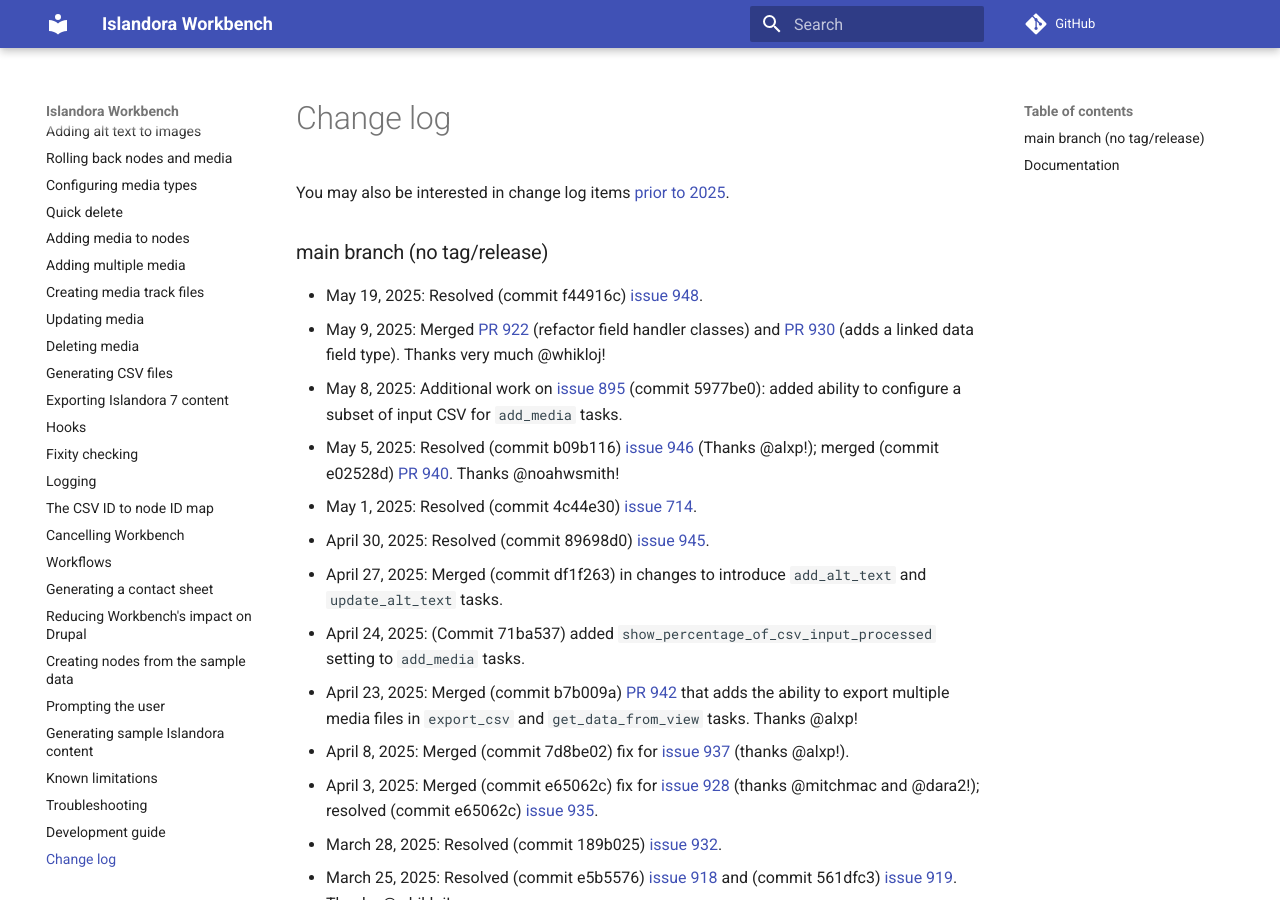
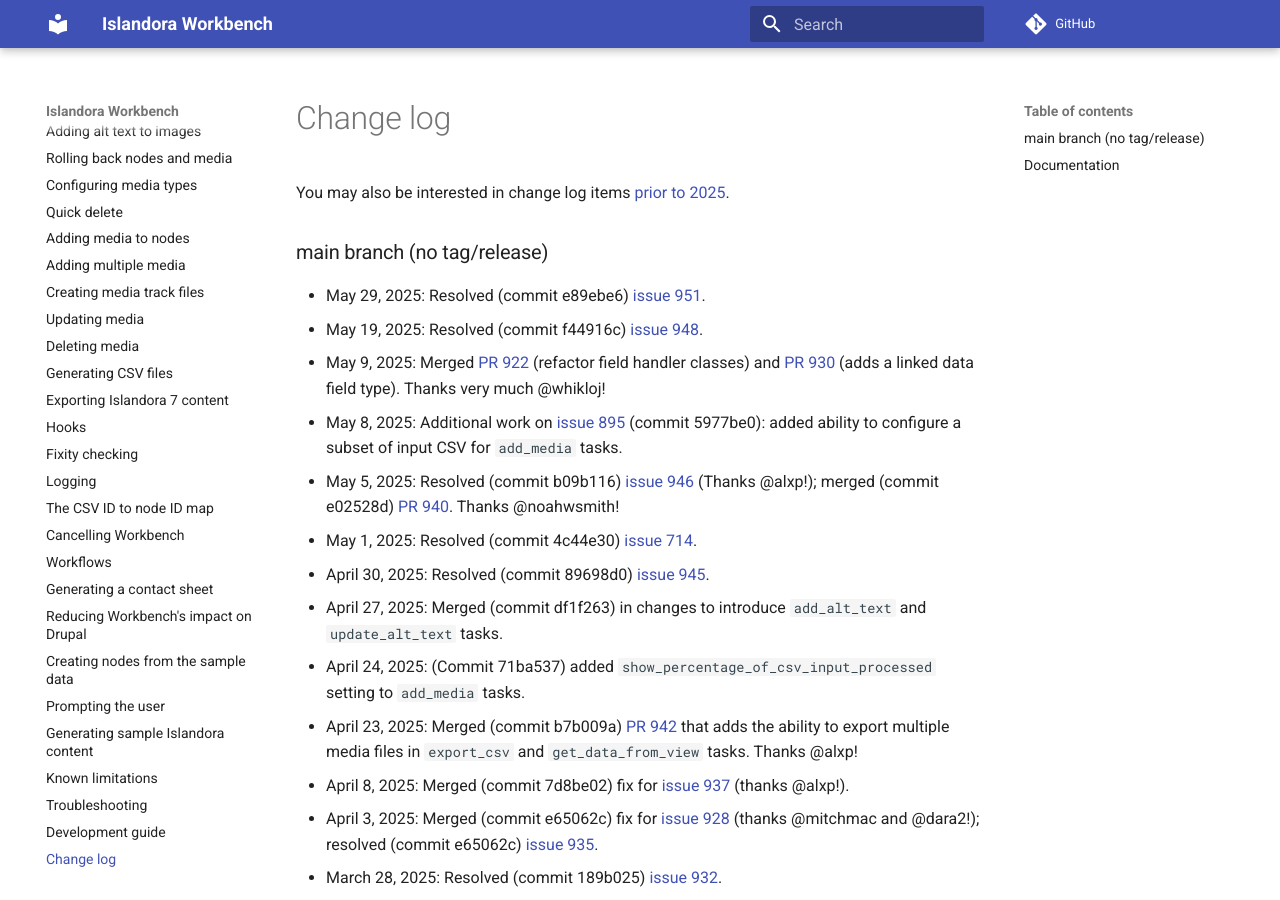
Before and after one commit to mjordan/islandora_workbench_docs, an MkDocs documentation site: the page built from docs/changelog.md, in a window 1280 px wide and 900 px high. Built offline with MkDocs 1.6.1 and Material for MkDocs 9.7.7, drawn with Linux system fonts in a browser that asks for light colours; comment, search, counter and statistics services are not loaded.

Commit message:
Updated changelog.

```diff
--- a/docs/changelog.md
+++ b/docs/changelog.md
@@ -2,6 +2,7 @@ You may also be interested in change log items [prior to 2025](/islandora_workbe
 
 ### main branch (no tag/release)
 
+* May 29, 2025: Resolved (commit e89ebe6) [issue 951](https://github.com/mjordan/islandora_workbench/issues/951).
 * May 19, 2025: Resolved (commit f44916c) [issue 948](https://github.com/mjordan/islandora_workbench/issues/948).
 * May 9, 2025: Merged [PR 922](https://github.com/mjordan/islandora_workbench/pull/922) (refactor field handler classes) and [PR 930](https://github.com/mjordan/islandora_workbench/pull/930) (adds a linked data field type). Thanks very much @whikloj!
 * May 8, 2025: Additional work on [issue 895](https://github.com/mjordan/islandora_workbench/issues/714) (commit 5977be0): added ability to configure a subset of input CSV for `add_media` tasks.
```
